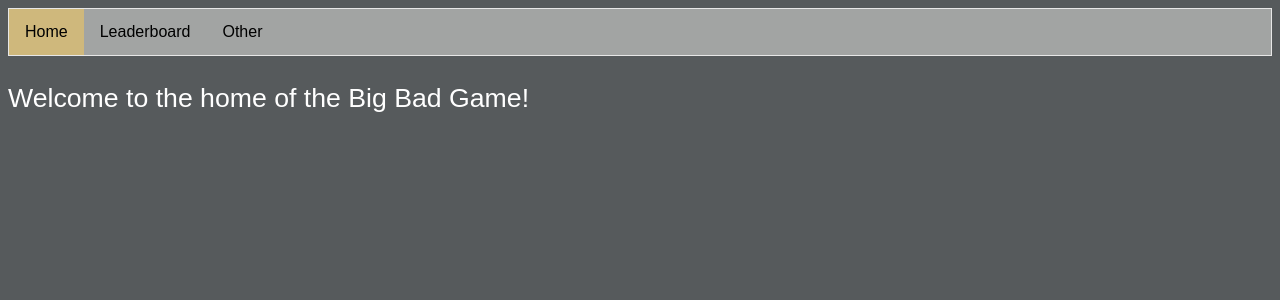
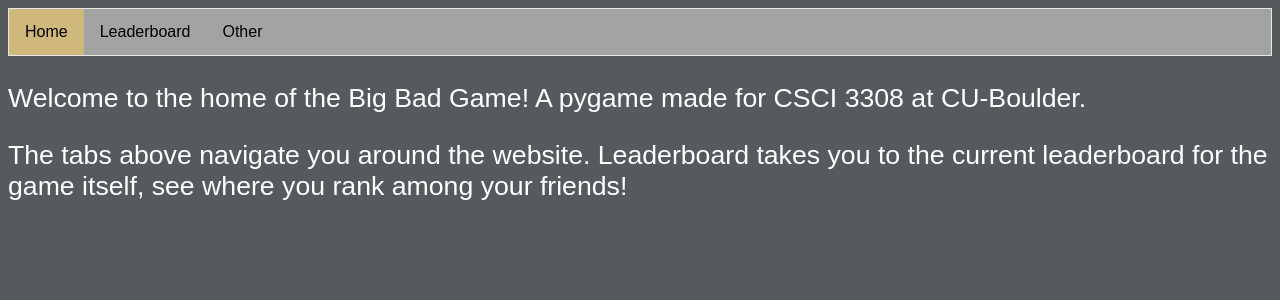
Before and after one commit to CodyConstine/CSCI_3308_Final_Project, a PHP site: page /home.php in a window 1280 px wide. Shown: the top 300 px of the page. Run offline with PHP 8.4, Linux system fonts and the light colour scheme.

Commit message:
finished up the website with home, leaderboard, and other tab included

```diff
--- a/home.php
+++ b/home.php
@@ -9,6 +9,7 @@ body {
 p{
     color:white;
     font-size:20pt;
+
 }
 ul {
     list-style-type: none;
@@ -50,6 +51,7 @@ li a.active {
   <li><a href="leaderboard.php">Leaderboard</a></li>
   <li><a href="doc.php">Other</a></li>
 </ul>
-<p>Welcome to the home of the Big Bad Game!</p>
+<p>Welcome to the home of the Big Bad Game! A pygame made for CSCI 3308 at CU-Boulder.</p>
+<p>The tabs above navigate you around the website. Leaderboard takes you to the current leaderboard for the game itself, see where you rank among your friends!</p>
 </body>
 </html>
```
Also changed, not shown: 1 other file.
